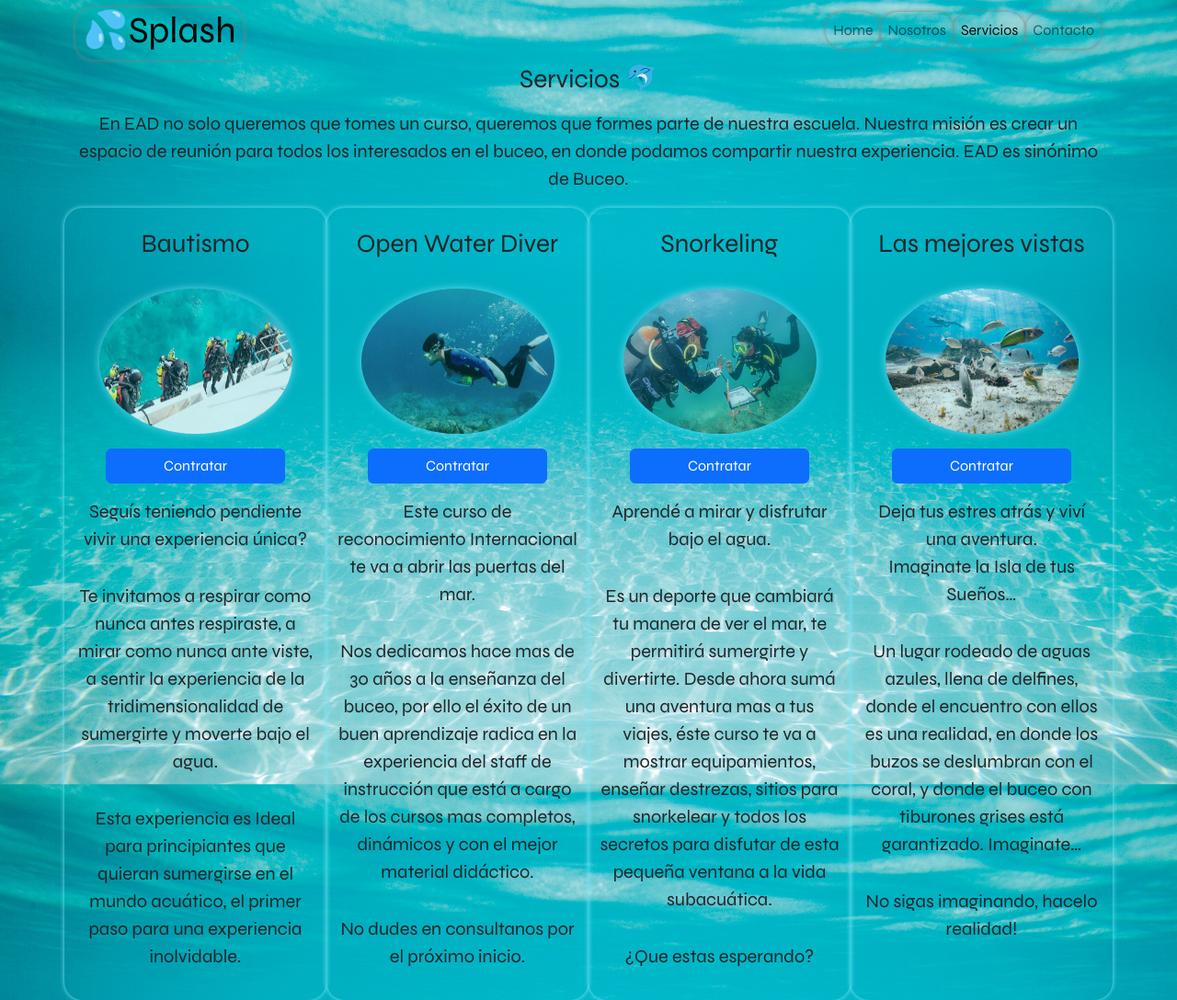
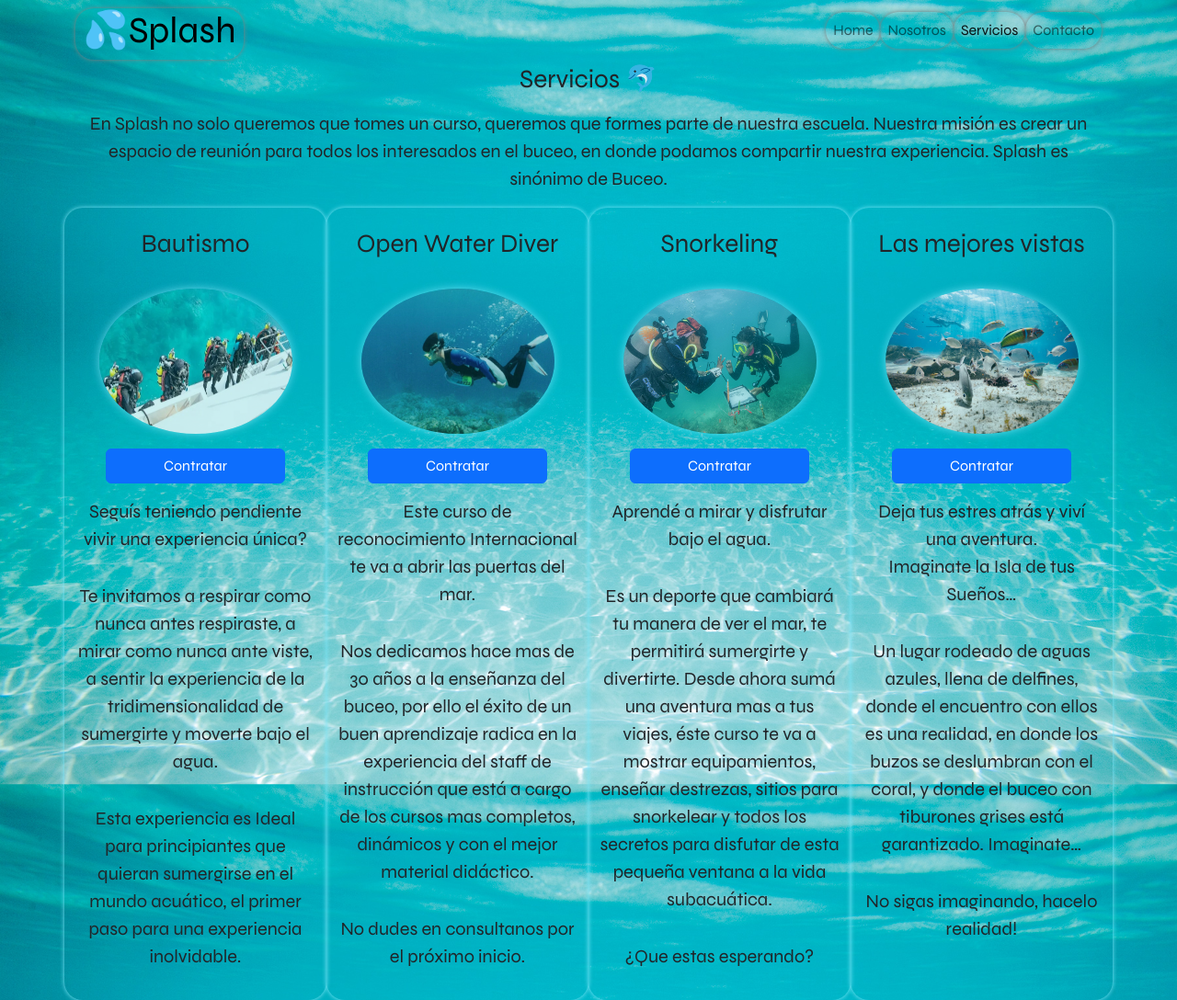
Before and after one commit to eadveg/Proyecto-final-desarrollo-Coderhouse, a plain HTML site: page pages/servicios.html in a window 1280 px wide. Shown: the top 1088 px of the page at 92% size. Drawn offline with nearby package versions, Linux system fonts and the light colour scheme.

Commit message:
Correción de un texto que habia pasado por alto

```diff
--- a/pages/servicios.html
+++ b/pages/servicios.html
@@ -44,7 +44,7 @@
           Servicios 🐬
         </h3>
         <p class="text-center lead">
-          En EAD no solo queremos que tomes un curso, queremos que formes parte de nuestra escuela. Nuestra misión es crear un espacio de reunión para todos los interesados en el buceo, en donde podamos compartir nuestra experiencia. EAD es sinónimo de Buceo.
+          En Splash no solo queremos que tomes un curso, queremos que formes parte de nuestra escuela. Nuestra misión es crear un espacio de reunión para todos los interesados en el buceo, en donde podamos compartir nuestra experiencia. Splash es sinónimo de Buceo.
         </p>
       </div>
 
```
